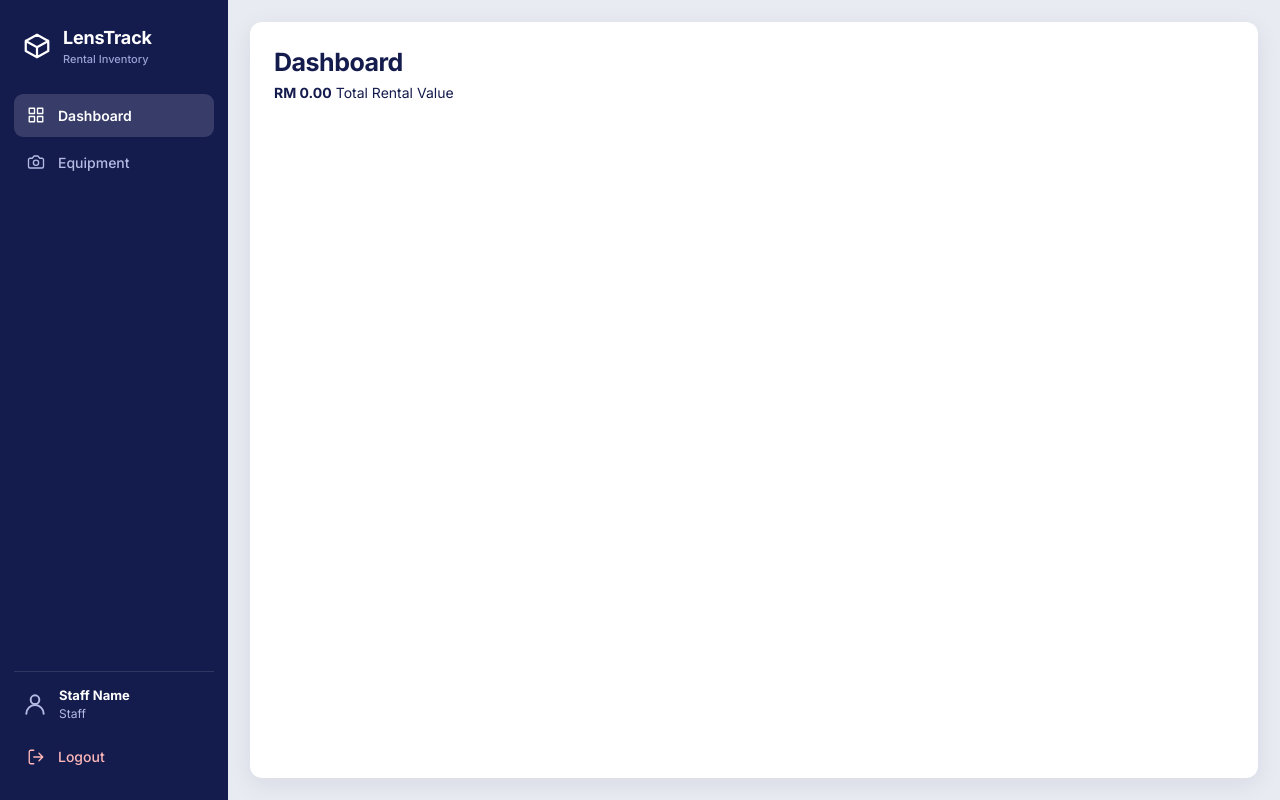
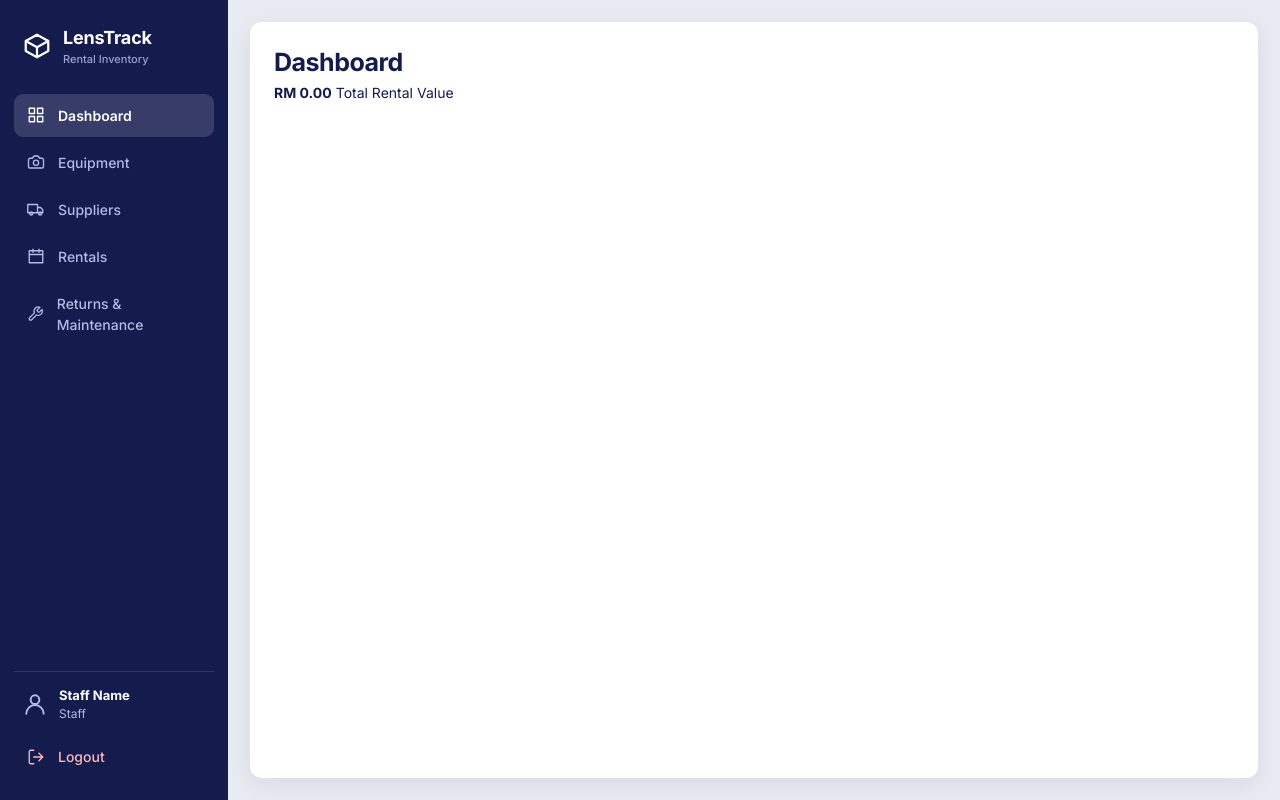
Before and after one commit to najihahzainal15/1AG5_SQA_project, a PHP site: page /dashboard.php in a window 1280 px wide. Run offline with PHP 8.4, Linux system fonts and the light colour scheme; data that the repository does not hold is empty.

Commit message:
Update navigation.php

```diff
--- a/includes/navigation.php
+++ b/includes/navigation.php
@@ -13,7 +13,7 @@ if (session_status() === PHP_SESSION_NONE) {
     <title>LensTrack · <?= $pageTitle ?? 'Dashboard' ?></title>
     <meta name="viewport" content="width=device-width, initial-scale=1, viewport-fit=cover">
     <link href="https://fonts.googleapis.com/css2?family=Inter:wght@400;500;600;700&display=swap" rel="stylesheet">
-    <!-- FIXED PATH HERE -->
+    <!-- Relative path to your CSS -->
     <link rel="stylesheet" href="../assets/style.css">
 </head>
 
@@ -28,24 +28,51 @@ if (session_status() === PHP_SESSION_NONE) {
         </div>
 
         <nav>
+            <!-- Dashboard -->
             <button class="<?= $activePage == 'dash' ? 'on' : '' ?>" onclick="window.location.href='../dashboard.php'">
-                <!-- SVG Icon -->
                 <svg width="18" height="18" viewBox="0 0 24 24" fill="none" stroke="currentColor" stroke-width="1.8" stroke-linecap="round" stroke-linejoin="round">
                     <path d="M3 3h7v7H3zM14 3h7v7h-7zM14 14h7v7h-7zM3 14h7v7H3z" />
                 </svg>
                 Dashboard
             </button>
+
+            <!-- Equipment (Your Module) -->
             <button class="<?= $activePage == 'eq' ? 'on' : '' ?>" onclick="window.location.href='../equipment/manage_equipment.php'">
-                <!-- SVG Icon -->
                 <svg width="18" height="18" viewBox="0 0 24 24" fill="none" stroke="currentColor" stroke-width="1.8" stroke-linecap="round" stroke-linejoin="round">
                     <path d="M14.5 4h-5L7 7H4a2 2 0 0 0-2 2v9a2 2 0 0 0 2 2h16a2 2 0 0 0 2-2V9a2 2 0 0 0-2-2h-3z" />
                     <circle cx="12" cy="13" r="3.5" />
                 </svg>
                 Equipment
             </button>
-            <!-- Add other nav items here... -->
+
+            <!-- Suppliers (Team Member's Module) -->
+            <button class="<?= $activePage == 'sup' ? 'on' : '' ?>" onclick="window.location.href='../suppliers/manage_suppliers.php'">
+                <svg width="18" height="18" viewBox="0 0 24 24" fill="none" stroke="currentColor" stroke-width="1.8" stroke-linecap="round" stroke-linejoin="round">
+                    <path d="M1 6h13v11H1zM14 10h4l3 3v4h-7z" />
+                    <circle cx="5.5" cy="18" r="2" />
+                    <circle cx="17.5" cy="18" r="2" />
+                </svg>
+                Suppliers
+            </button>
+
+            <!-- Rentals (Team Member's Module) -->
+            <button class="<?= $activePage == 'rt' ? 'on' : '' ?>" onclick="window.location.href='../rentals/manage_rentals.php'">
+                <svg width="18" height="18" viewBox="0 0 24 24" fill="none" stroke="currentColor" stroke-width="1.8" stroke-linecap="round" stroke-linejoin="round">
+                    <path d="M3 5h18v16H3zM3 10h18M8 3v4M16 3v4" />
+                </svg>
+                Rentals
+            </button>
+
+            <!-- Returns & Maintenance (Team Member's Module) -->
+            <button class="<?= $activePage == 'mt' ? 'on' : '' ?>" onclick="window.location.href='../maintenance/manage_maintenance.php'">
+                <svg width="18" height="18" viewBox="0 0 24 24" fill="none" stroke="currentColor" stroke-width="1.8" stroke-linecap="round" stroke-linejoin="round">
+                    <path d="M14.7 6.3a1 1 0 0 0 0 1.4l1.6 1.6a1 1 0 0 0 1.4 0l3.8-3.8a6 6 0 0 1-7.9 7.9l-6.9 6.9a2.1 2.1 0 0 1-3-3l6.9-6.9a6 6 0 0 1 7.9-7.9z" />
+                </svg>
+                Returns & Maintenance
+            </button>
         </nav>
 
+        <!-- User Profile Section -->
         <div class="usr">
             <svg width="26" height="26" viewBox="0 0 24 24" fill="none" stroke="currentColor" stroke-width="1.8" stroke-linecap="round" stroke-linejoin="round">
                 <circle cx="12" cy="8" r="4" />
@@ -57,6 +84,7 @@ if (session_status() === PHP_SESSION_NONE) {
             </div>
         </div>
 
+        <!-- Logout Button -->
         <button class="out" onclick="window.location.href='../auth/logout.php'">
             <svg width="18" height="18" viewBox="0 0 24 24" fill="none" stroke="currentColor" stroke-width="1.8" stroke-linecap="round" stroke-linejoin="round">
                 <path d="M9 21H5a2 2 0 0 1-2-2V5a2 2 0 0 1 2-2h4M16 17l5-5-5-5M21 12H9" />
@@ -65,6 +93,6 @@ if (session_status() === PHP_SESSION_NONE) {
         </button>
     </aside>
 
-    <!-- Main Content Area -->
+    <!-- Main Content Area (Left open for page content) -->
     <main>
         <div class="card">
```
